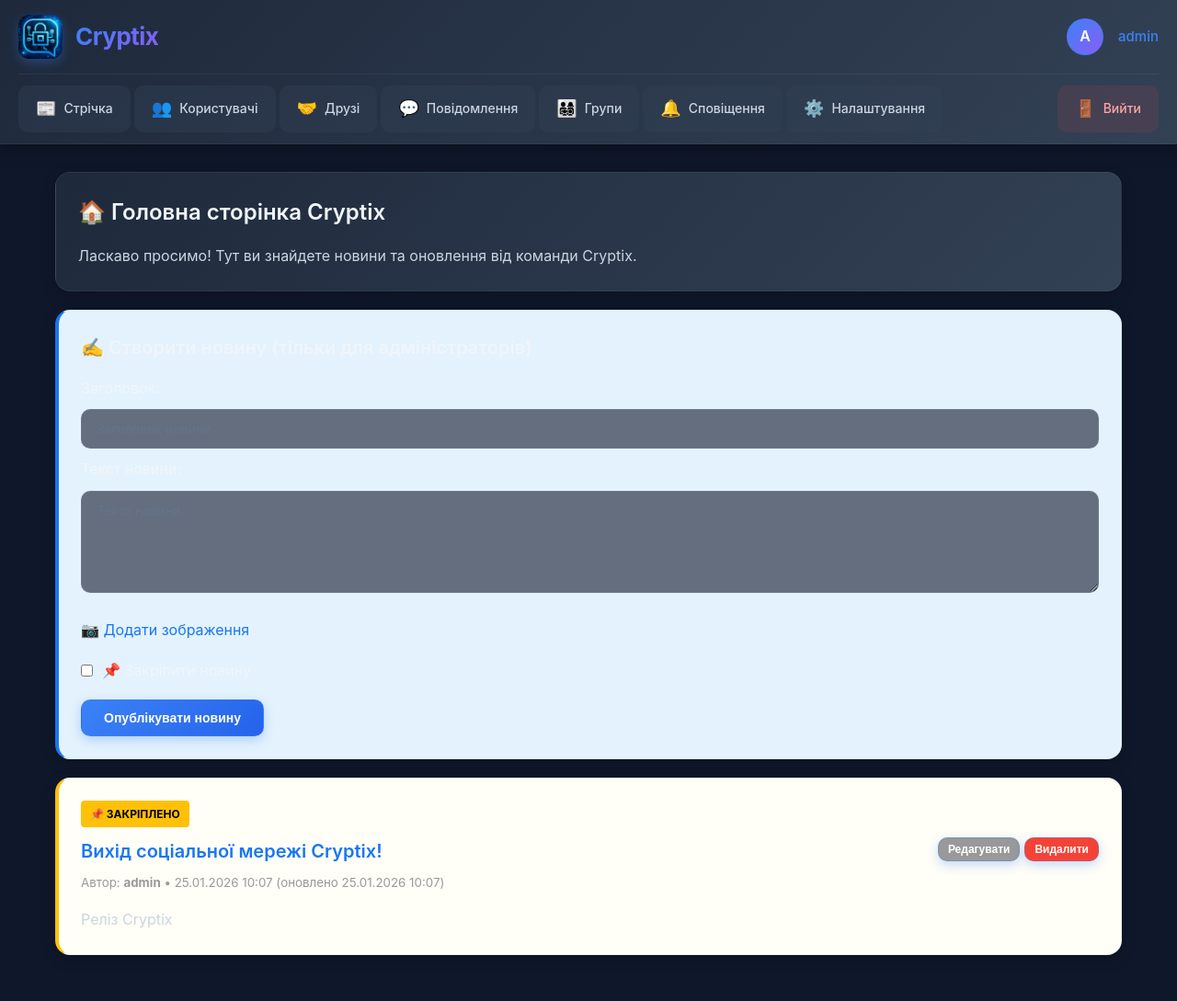
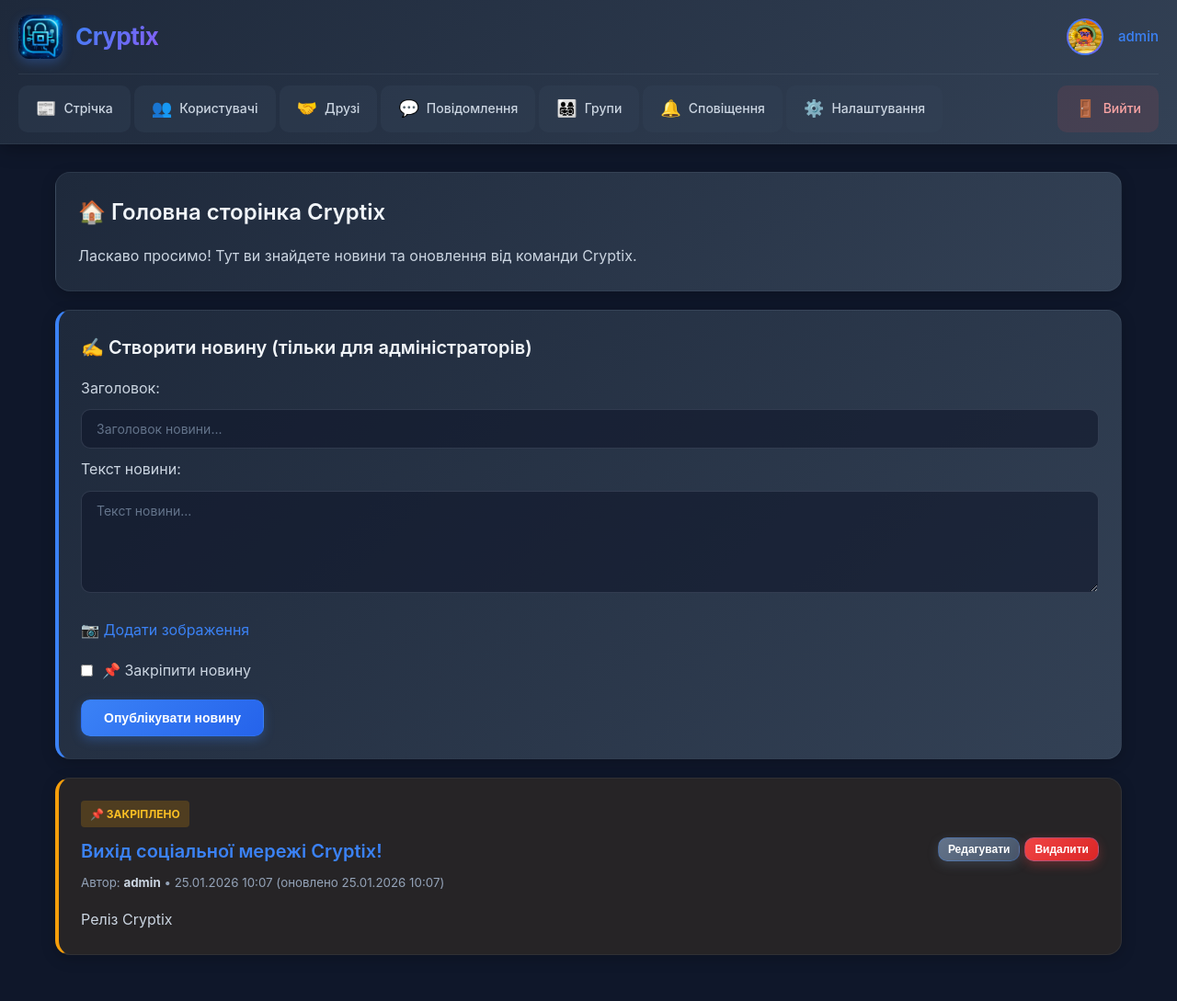
Before and after one commit to Rounter228/cryptix_network, a Django app: page / in a window 1280 px wide. Shown: the whole page at 92% size. Run offline with Django 5.2, Linux system fonts and the light colour scheme; a user stored in the database is signed in; data comes from the database, SQL or seed files in the repository; both versions use the stored data as it was after the commit.

Commit message:
last develop

```diff
--- a/cryptix_app/templates/cryptix_app/base.html
+++ b/cryptix_app/templates/cryptix_app/base.html
@@ -20,7 +20,6 @@
             line-height: 1.6;
         }
 
-        /* Шапка сайту */
         .header {
             background: linear-gradient(135deg, #1e293b 0%, #334155 100%);
             border-bottom: 1px solid rgba(148, 163, 184, 0.1);
@@ -36,7 +35,6 @@
             padding: 0 20px;
         }
 
-        /* Верхня частина хедера з логотипом */
         .header-top {
             display: flex;
             align-items: center;
@@ -93,6 +91,14 @@
             font-size: 16px;
             color: white;
             border: 2px solid rgba(59, 130, 246, 0.3);
+            overflow: hidden;
+        }
+
+        .user-avatar img {
+            width: 100%;
+            height: 100%;
+            object-fit: cover;
+            border-radius: 0;
         }
 
         .user-name {
@@ -111,7 +117,6 @@
             color: #60a5fa;
         }
 
-        /* Навігація */
         .nav-menu {
             display: flex;
             gap: 4px;
@@ -181,14 +186,12 @@
             text-align: center;
         }
 
-        /* Основний контейнер */
         .main-container {
             max-width: 1200px;
             margin: 0 auto;
             padding: 30px 20px;
         }
 
-        /* Карточки */
         .card {
             background: linear-gradient(135deg, #1e293b 0%, #334155 100%);
             border-radius: 16px;
@@ -222,7 +225,6 @@
             color: #60a5fa;
         }
 
-        /* Кнопки */
         button, input[type="submit"], .btn {
             background: linear-gradient(135deg, #3b82f6, #2563eb);
             color: white;
@@ -247,7 +249,6 @@
             transform: translateY(0);
         }
 
-        /* Форми */
         input, textarea, select {
             width: 100%;
             padding: 12px 16px;
@@ -272,7 +273,6 @@
             color: #64748b;
         }
 
-        /* Заголовки */
         h1 {
             font-size: 32px;
             color: #f1f5f9;
@@ -294,7 +294,6 @@
             font-weight: 600;
         }
 
-        /* Посилання */
         a {
             color: #3b82f6;
             text-decoration: none;
@@ -305,7 +304,6 @@
             color: #60a5fa;
         }
 
-        /* Повідомлення */
         .messages {
             list-style: none;
             margin-bottom: 24px;
@@ -350,7 +348,6 @@
             border-left-color: #3b82f6;
         }
 
-        /* Лайки */
         .like-button {
             background: none;
             border: none;
@@ -371,7 +368,6 @@
             color: #3b82f6;
         }
 
-        /* Коментарі */
         .comment-item {
             background: rgba(15, 23, 42, 0.5);
             padding: 14px;
@@ -381,7 +377,6 @@
             color: #cbd5e1;
         }
 
-        /* Сповіщення */
         .notification-item {
             padding: 16px 0;
             border-bottom: 1px solid rgba(148, 163, 184, 0.1);
@@ -396,20 +391,17 @@
             border-left: 3px solid #3b82f6;
         }
 
-        /* Закріплені новини */
         .pinned-news {
             border-left: 4px solid #f59e0b;
             background: rgba(245, 158, 11, 0.1);
         }
 
-        /* Роздільники */
         hr {
             border: none;
             border-top: 1px solid rgba(148, 163, 184, 0.1);
             margin: 24px 0;
         }
 
-        /* Рейтинг зірками */
         .star-rating {
             font-size: 24px;
             color: #475569;
@@ -426,7 +418,6 @@
             color: #f59e0b;
         }
 
-        /* Додаткові стилі для кнопок */
         .btn-secondary {
             background: linear-gradient(135deg, #64748b, #475569);
             box-shadow: 0 4px 12px rgba(100, 116, 139, 0.3);
@@ -454,13 +445,11 @@
             background: linear-gradient(135deg, #16a34a, #15803d);
         }
 
-        /* Зображення */
         img {
             max-width: 100%;
             border-radius: 12px;
         }
 
-        /* Скролбар */
         ::-webkit-scrollbar {
             width: 10px;
             height: 10px;
@@ -479,7 +468,6 @@
             background: #2563eb;
         }
 
-        /* Адаптивність */
         @media (max-width: 768px) {
             .header-top {
                 flex-direction: column;
@@ -522,7 +510,6 @@
             }
         }
 
-        /* Auth pages special styling */
         .auth-container {
             max-width: 450px;
             margin: 60px auto;
@@ -540,7 +527,6 @@
 <body>
     <header class="header">
         <div class="header-container">
-            <!-- Верхня частина з логотипом -->
             <div class="header-top">
                 <a href="{% url 'home' %}" class="logo-section">
                     <img src="/media/logo.png" alt="Cryptix" class="logo-img">
@@ -549,7 +535,13 @@
 
                 {% if user.is_authenticated %}
                 <div class="user-section">
-                    <div class="user-avatar">{{ user.username|first|upper }}</div>
+                    <div class="user-avatar">
+                        {% if user.profile.avatar %}
+                            <img src="{{ user.profile.avatar.url }}" alt="{{ user.username }}">
+                        {% else %}
+                            {{ user.username|first|upper }}
+                        {% endif %}
+                    </div>
                     <div class="user-name">
                         <a href="{% url 'user_profile_view' user.username %}">{{ user.username }}</a>
                     </div>
@@ -557,7 +549,6 @@
                 {% endif %}
             </div>
 
-            <!-- Навігація -->
             {% if user.is_authenticated %}
             <nav class="nav-menu">
                 <a href="{% url 'feed' %}" class="nav-item">
--- a/cryptix_app/templates/cryptix_app/home.html
+++ b/cryptix_app/templates/cryptix_app/home.html
@@ -9,21 +9,21 @@
 </div>
 
 {% if is_admin %}
-<div class="card" style="background: #e3f2fd; border-left: 4px solid #1877f2;">
+<div class="card" style="border-left: 4px solid #3b82f6;">
     <h3>✍️ Створити новину (тільки для адміністраторів)</h3>
     <form method="post" enctype="multipart/form-data">
         {% csrf_token %}
 
-        <label>Заголовок:</label>
+        <label style="color: #cbd5e1;">Заголовок:</label>
         <input type="text" name="title" placeholder="Заголовок новини..." required>
 
-        <label>Текст новини:</label>
+        <label style="color: #cbd5e1;">Текст новини:</label>
         <textarea name="content" placeholder="Текст новини..." rows="5" required></textarea>
 
-        <label for="news_image" style="cursor: pointer; color: #1877f2; display: block; margin: 10px 0;">📷 Додати зображення</label>
+        <label for="news_image" style="cursor: pointer; color: #3b82f6; display: block; margin: 10px 0;">📷 Додати зображення</label>
         <input type="file" name="image" id="news_image" accept="image/*" style="display: none;">
 
-        <label style="display: flex; align-items: center; margin: 15px 0;">
+        <label style="display: flex; align-items: center; margin: 15px 0; color: #cbd5e1;">
             <input type="checkbox" name="is_pinned" style="width: auto; margin-right: 10px;">
             📌 Закріпити новину
         </label>
@@ -36,16 +36,16 @@
 {% for news in news_list %}
 <div class="card {% if news.is_pinned %}pinned-news{% endif %}">
     {% if news.is_pinned %}
-    <div style="background: #ffc107; color: #000; padding: 5px 10px; border-radius: 4px; display: inline-block; margin-bottom: 10px; font-size: 12px; font-weight: bold;">
+    <div style="background: rgba(245, 158, 11, 0.2); color: #fbbf24; padding: 5px 10px; border-radius: 4px; display: inline-block; margin-bottom: 10px; font-size: 12px; font-weight: bold;">
         📌 ЗАКРІПЛЕНО
     </div>
     {% endif %}
 
     <div style="display: flex; justify-content: space-between; align-items: start; margin-bottom: 15px;">
         <div>
-            <h3 style="margin: 0 0 5px 0; color: #1877f2;">{{ news.title }}</h3>
-            <small style="color: #999;">
-                Автор: <strong>{{ news.author.username }}</strong> •
+            <h3 style="margin: 0 0 5px 0; color: #3b82f6;">{{ news.title }}</h3>
+            <small style="color: #94a3b8;">
+                Автор: <strong style="color: #cbd5e1;">{{ news.author.username }}</strong> •
                 {{ news.created_at|date:"d.m.Y H:i" }}
                 {% if news.updated_at != news.created_at %}
                     (оновлено {{ news.updated_at|date:"d.m.Y H:i" }})
@@ -56,11 +56,11 @@
         {% if is_admin %}
         <div style="display: flex; gap: 5px;">
             <a href="{% url 'news_edit' news.id %}">
-                <button style="background: #999; padding: 5px 10px; font-size: 12px;">Редагувати</button>
+                <button class="btn-secondary" style="padding: 5px 10px; font-size: 12px;">Редагувати</button>
             </a>
             <form method="post" action="{% url 'news_delete' news.id %}" style="margin: 0;" onsubmit="return confirm('Видалити новину?');">
                 {% csrf_token %}
-                <button type="submit" style="background: #f44336; padding: 5px 10px; font-size: 12px;">Видалити</button>
+                <button type="submit" class="btn-danger" style="padding: 5px 10px; font-size: 12px;">Видалити</button>
             </form>
         </div>
         {% endif %}
@@ -70,11 +70,11 @@
     <img src="{{ news.image.url }}" alt="{{ news.title }}" style="max-width: 100%; border-radius: 8px; margin-bottom: 15px;">
     {% endif %}
 
-    <p style="white-space: pre-wrap; line-height: 1.6;">{{ news.content }}</p>
+    <p style="white-space: pre-wrap; line-height: 1.6; color: #cbd5e1;">{{ news.content }}</p>
 </div>
 {% empty %}
 <div class="card">
-    <p style="text-align: center; color: #666;">
+    <p style="text-align: center; color: #94a3b8;">
         Поки що немає новин. Слідкуйте за оновленнями! 🚀
     </p>
 </div>
@@ -82,8 +82,8 @@
 
 <style>
     .pinned-news {
-        border-left: 4px solid #ffc107;
-        background: #fffef7;
+        border-left: 4px solid #f59e0b;
+        background: rgba(245, 158, 11, 0.1);
     }
 </style>
 {% endblock %}
```
Also changed, not shown: cryptix_app/templates/cryptix_app/news_edit.html (+6 -6 lines), db.sqlite3.
